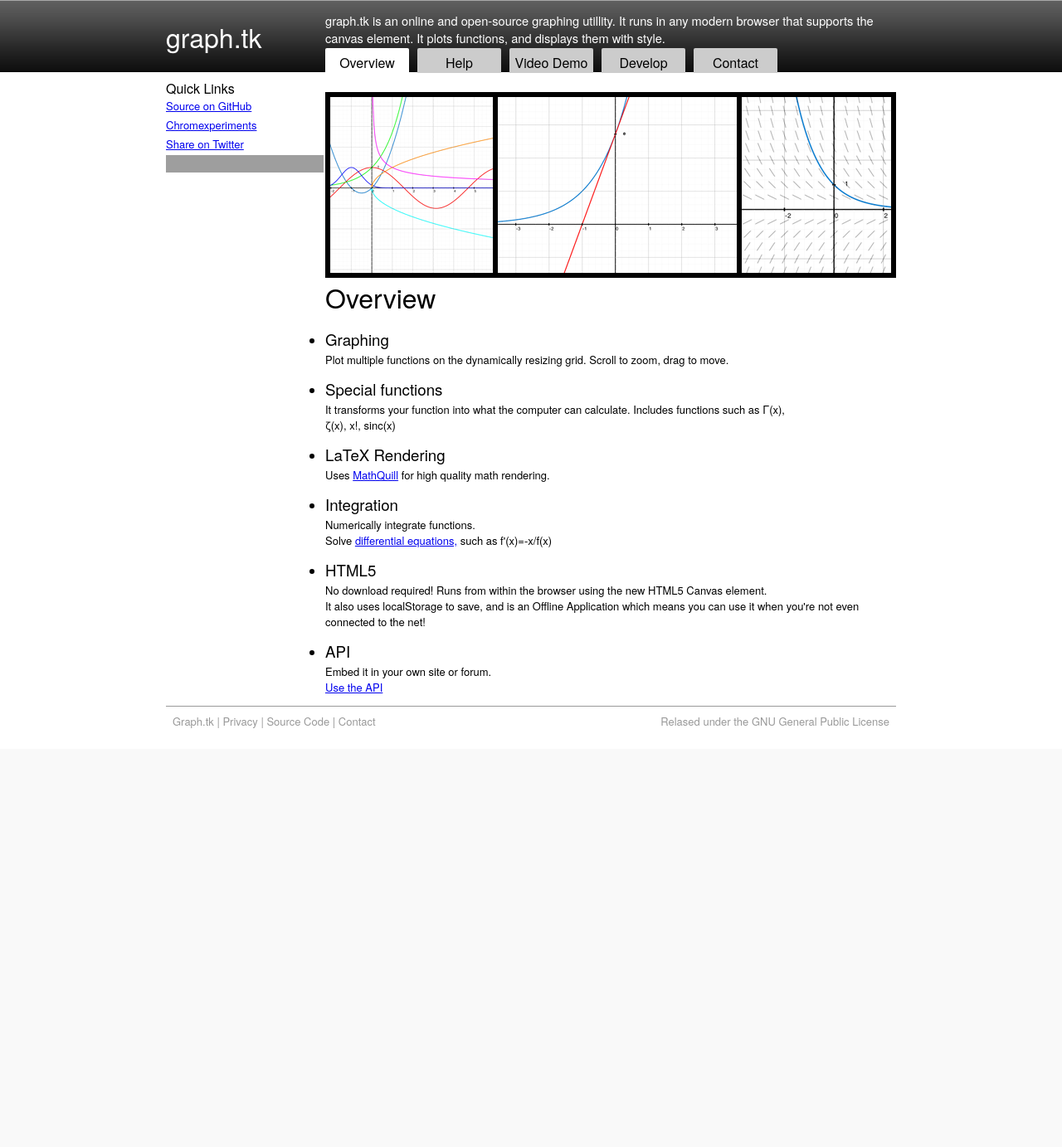
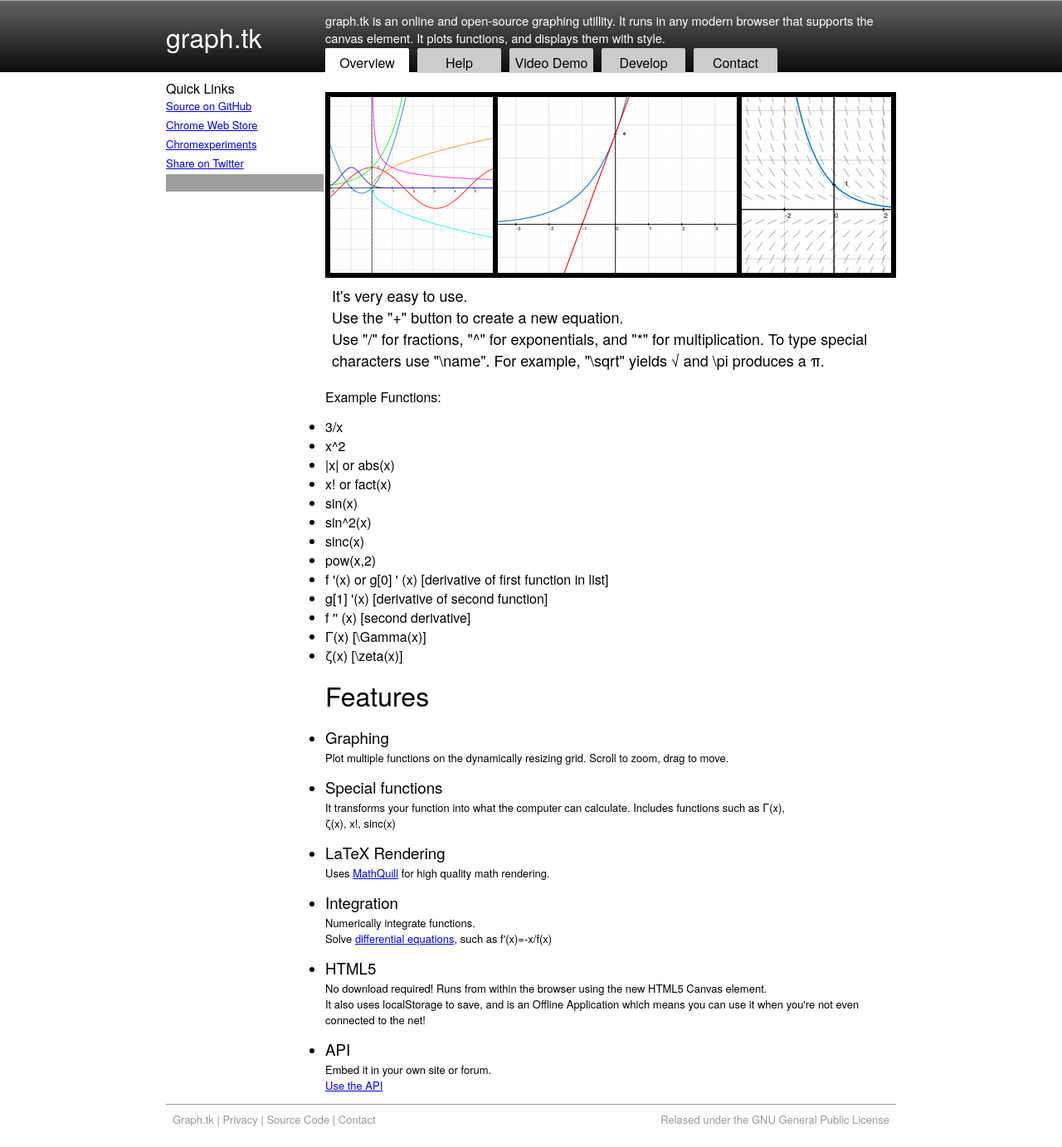
Before and after one commit to aantthony/graph.tk, a PHP site: page /about.php in a window 1280 px wide. Shown: the part 198-1581 px from the top of the page at 83% size. Before the commit the page ends 1076 px from the top, so only its background shows below. Run offline with PHP 8.4, Linux system fonts and the light colour scheme; grey boxes are pictures that could not be loaded.

Commit message:
changed about page

```diff
--- a/about.php
+++ b/about.php
@@ -60,6 +60,7 @@
 	<div class="left">Quick Links
 		<ul class="ql">
 			<li><a href="https://github.com/aantthony/graph.tk">Source on GitHub</a></li>
+			<li><a href="https://chrome.google.com/webstore/detail/nkhkaamdeplibnmodcgodlkghphdbahk">Chrome Web Store</a></li>
 			<li><a href="http://www.chromeexperiments.com/detail/graph-plotter/">Chromexperiments</a></li>
 			<li><a href="http://twitter.com/?status=Javascript graph app! http%3A%2F%2Fgraph.tk%2F">Share on Twitter</a></li>
 			<?php if($p=='overview') { ?><li><iframe src="http://www.facebook.com/plugins/like.php?href=http%3A%2F%2Fgraph.tk%2Fabout%2F&amp;layout=button_count&amp;show_faces=true&amp;width=190&amp;action=like&amp;colorscheme=light&amp;height=21" scrolling="no" frameborder="0" style="border:none; overflow:hidden; width:190px; height:21px;" allowTransparency="true"></iframe></li><?php } ?>
@@ -86,10 +87,28 @@
 			}
 			z();
 		</script>
-		<h1>Overview</h1>
+<p style="padding:8px;padding-bottom:2px;font-size:large">It's very easy to use.<br />Use the "+" button to create a new equation.<br />Use "/" for fractions, "^" for exponentials, and "*" for multiplication. To type special characters use "\name". For example, "\sqrt" yields √ and \pi produces a &pi;.</p>
+Example Functions:
+<p><ul>
+<li>3/x</li>
+<li>x^2</li>
+<li>|x| or abs(x)</li>
+<li>x! or fact(x)</li>
+<li>sin(x)</li>
+<li>sin^2(x)</li>
+<li>sinc(x)</li>
+<li>pow(x,2)</li>
+<li>f '(x) or g[0] ' (x) [derivative of first function in list]</li>
+<li>g[1] '(x) [derivative of second function]</li>
+<li>f '' (x) [second derivative]</li>
+<li>Γ(x) [\Gamma(x)]</li>
+<li>ζ(x) [\zeta(x)]</li>
+</ul>
+</p>
+<h1>Features</h1>
 
-		<p>
-			<ul>
+<p>
+	<ul>
 								<li>
 									<h3>Graphing</h3>
 									<p>Plot multiple functions on the dynamically resizing grid. Scroll to zoom, drag to move.</p>
@@ -144,8 +163,6 @@
 		<li>diff(0,2,x) (second derivative of g[0])</li>
 		<li>exp(x) (e<sup>x</sup>)</li>
 		<li>log(x) (natural log of x)</li>
-		<li>sum[3,5,n] (3+4+5)</li>
-		<li>product[3,5,n] (3*4*5)</li>
 		<li>fact(x) (same as x!)</li>
 					</ul>
 				</li>
@@ -158,16 +175,10 @@
 
 
 			?><h1>Send a Message</h1>
+
 			<p>If you have any questions, bug reports, comments, suggestions, or even complaints, please leave a message. If you wish to be attributed for your ideas and suggestions then please say so.</p>
-			<form action="http://url3.tk/ajax.php" method="post" enctype="multipart/form-data">
-								<table style="width:100%;padding-right:90px;border:none">
-									<tr><td style="width:90px"><label for="cname">Your Name:</label></td><td><input name="cname" id="cname" type="text" value="" /></td></tr>
-									<tr><td><label for="cemail">Your Email:</label></td><td><input name="cemail" id="cemail" type="email" value="" /></td></tr>
-									<tr><td style="vertical-align:top;"><label for="cmsg">Message:</label></td><td style="vertical-align:top;"><textarea id="cmsg" name="cmsg" rows="13" style="resize:vertical"></textarea></td></tr>
-									<tr><td>&nbsp;</td><td><input type="hidden" name="a" value="msg" /><input name="sendbtn" type="submit" value="Send Message" /><span style="display:none"><input id="sbmj" style="display:none" type="button" onclick="this.disabled=true;this.value='Sending...';snd()" value="Send Message" /></span></td></tr>
-								</table>
-							</form>
-
+			<p>Send an email to graph.tk&nbsp;[ at] gmail.com, or shout out to <a href="http://twitter.com/graph_tk">@graph_tk</a> on twitter. Alternatively, you may send a message via the <a href="http://url3.tk/#contact">contact form on url3.tk</a>.
+			</p>
 			<?php
 	 }else if($p=='privacy') {
 
@@ -178,13 +189,10 @@
 								<p>In no event should the webmaster be held liable for damages, including but not limited to the loss or corruption of data, any damages, or failure of the website to operate. There is absolutely no guarantee for anything on this site at all. There is absolutely no guarantee for any websites or content linked to from this website. The content and data on this site is not gaurenteeed to be up to date, safe, reliable, or true.</p>
 								<p>If the disclaimer of warranty and limitation of liability provided above cannot be given local legal effect according to their terms, reviewing courts shall apply local law that most closely approximates an absolute waiver of all civil liability in connection with the data or content hosted on this website.</p>
 								<h3>Copyright</h3>
-								<p>All content on this site is copyrighted &copy; by me, unless otherwise specified. Visitors are not allowed to illegaly submit copyright material.</p>
+								<p>All content on this site is copyrighted, unless otherwise specified. Graph.tk, is licensed under the GNU GPL.</p>
 								<p>Ideas/Suggestions: by sending an idea or suggestion you acknowledge that you give all rights over that intellectual property to the website owner. If you wish to have a citation please tell me.</p>
-								<h3>Spam</h3>
-								<p>Spambots are not permitted to visit or use this site. This includes Http referer, comment, and email spam with the intention of gaining web traffic, advertising space, and/or just pure annoyance. Web crawlers are permitted.</p>
 								<h3>Privacy</h3>
-								<p>We use third-party advertising companies to serve ads when you visit our website. These companies may use information (not including your name, address, email address, or telephone number) about your visits to this and other websites in order to provide advertisements about goods and services of interest to you. If you would like more information about this practice and to know your choices about not having this information used by these companies, <a href="http://www.google.com/privacy_ads.html">click here</a>.</p>
-								<p>This website collects information about your visits, for purposes such as hit counters, security, and site and performance analysis. This data will rarely be used to identify you personally.</p>
+								<p>This website collects information about your visits, for purposes such as hit counters, security, and site and performance analysis.</p>
 
 
 								<h3 style="text-align: center;">GNU GENERAL PUBLIC LICENSE</h3>
```
Also changed, not shown: 1 other file.
